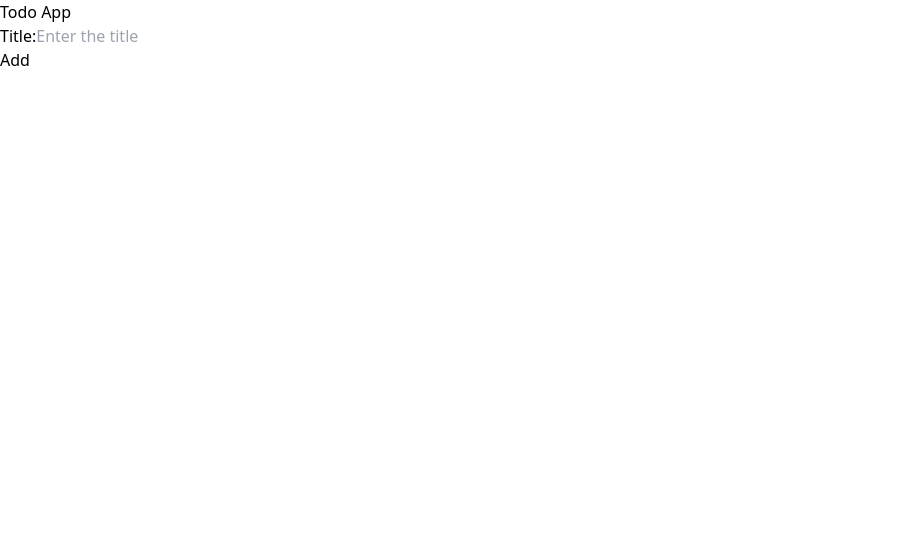
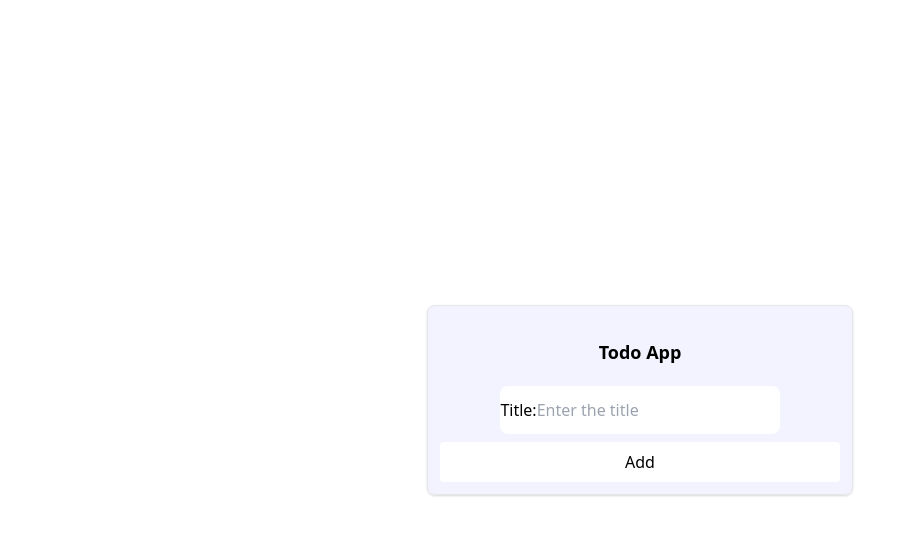
Before and after one commit to Bakautov/TODOLIST, a React (Create React App) app: page / in a window 1280 px wide. Shown: the top 534 px of the page, without its empty margins (0-916 px from the left). Built offline with nearby package versions, Linux system fonts and the light colour scheme.

Commit message:
Add screen styles

```diff
--- a/src/TodoPanel.tsx
+++ b/src/TodoPanel.tsx
@@ -22,12 +22,13 @@ function TodoPanel() {
   };
 
   return (
-    <div>
-      <div>
-        <h1>Todo App</h1>
-          <div>
+    <div className="flex items-center justify-center h-screen">
+      <div className="font-sans text-black flex-col flex items-center bg-indigo-400 bg-opacity-10 border shadow rounded-lg p-3 w-1/3 h-auto max-h-2/3">
+        <h1 className="p-5 text-lg font-bold">Todo App</h1>
+          <div className="text-black flex items-center bg-white rounded-lg mb-2">
             <label>Title:</label>
             <input
+	      className="flex-1 bg-transparent p-3 pl-0 outline-none"
               type="text"
               id="title"
               name="title"
@@ -37,12 +38,13 @@ function TodoPanel() {
             ></input>
           </div>
           <button
+	    className="block focus:outline-none text-black w-full rounded bg-white p-2"
             onClick={addTodo}
           >
             Add
           </button>
 
-        <div>
+        <div className="flex flex-col divide-y w-full">
           {todos.map((item) =>
             <Todo
             todo={item}
```
